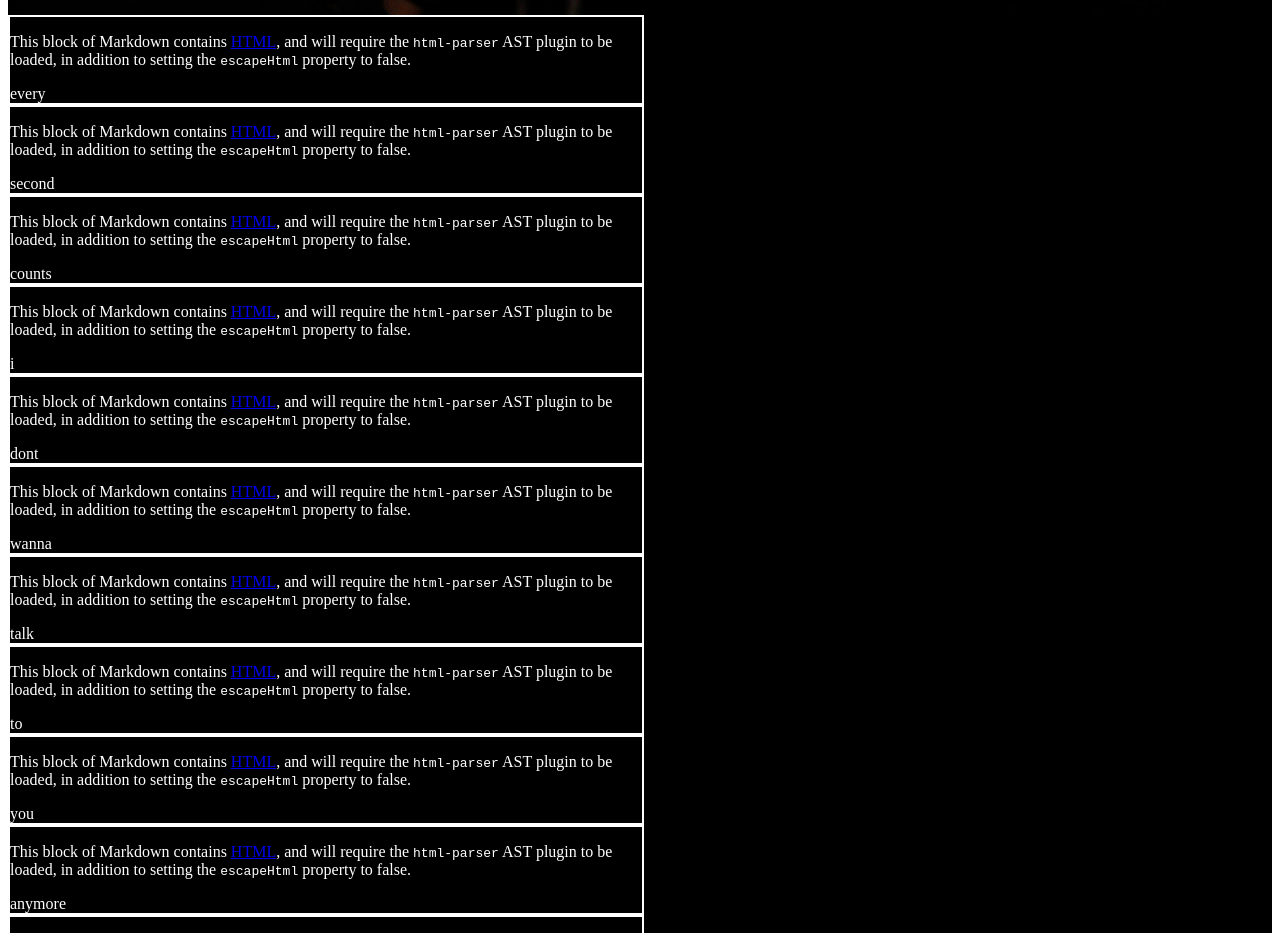
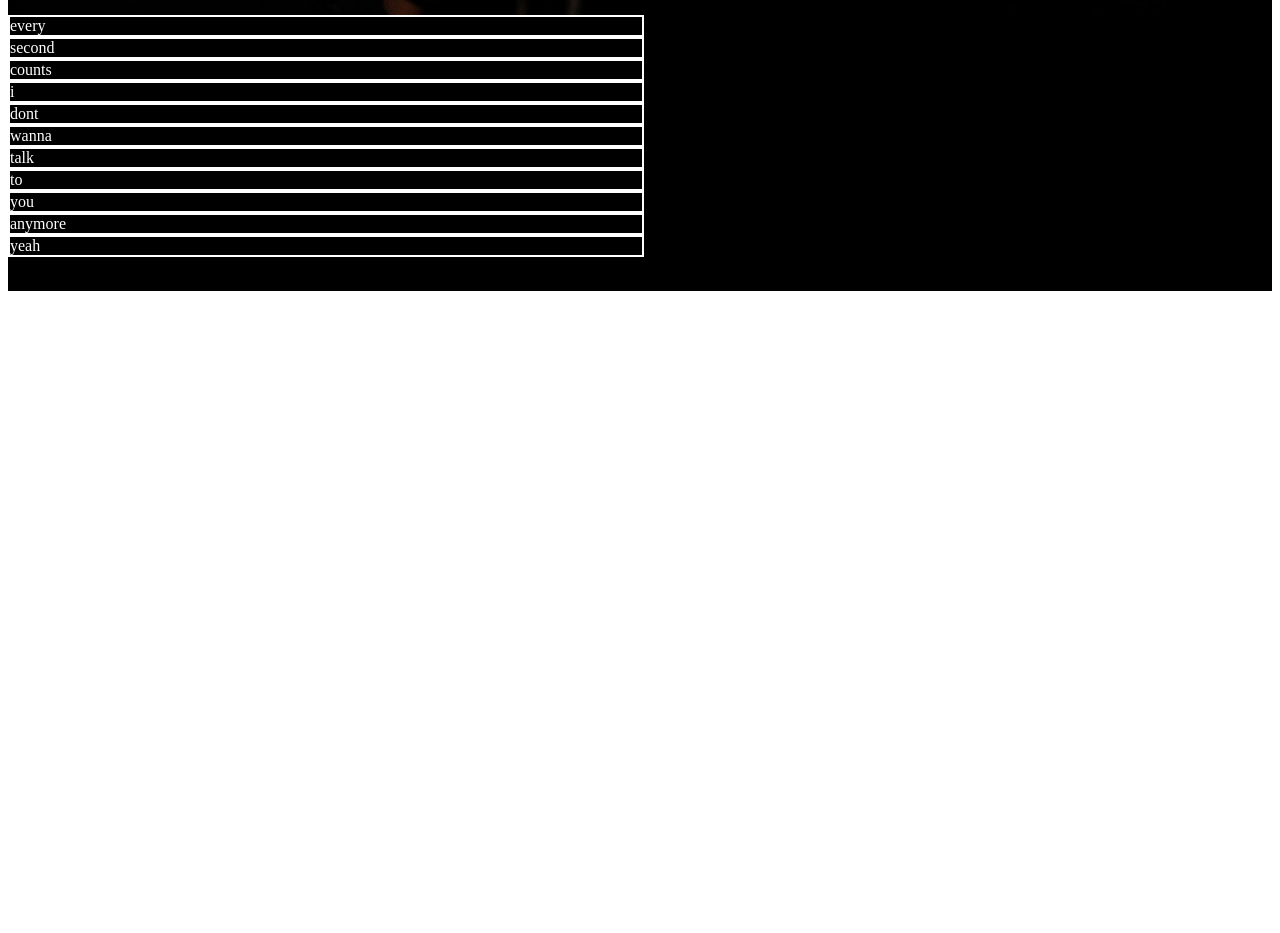
Before and after one commit to amielmon/timeline, a Next.js app: page / in a window 1280 px wide. Shown: the part 860-1793 px from the top of the page. After the commit the page ends 1167 px from the top, so only its background shows below. Built offline with nearby package versions, Linux system fonts and the light colour scheme.

Commit message:
Remove markdown dependency

```diff
--- a/components/EventNode/index.js
+++ b/components/EventNode/index.js
@@ -1,12 +1,11 @@
 import React from 'react'
 import styles from './style.module.css'
-import ReactMarkdown from 'react-markdown/with-html'
 
-function EventNode({markdown, text}) {
+function EventNode({text, embed}) {
   return (
   <div className={styles.container}>
-    <ReactMarkdown className={styles.eventBody} escapeHtml={false} source={markdown}/>
     <span className={styles.date}>{text}</span>
+    <span>{embed}</span>
   </div>
   )
 }
--- a/package.json
+++ b/package.json
@@ -10,7 +10,6 @@
   "dependencies": {
     "next": "^9.4.4",
     "react": "^16.13.1",
-    "react-dom": "^16.13.1",
-    "react-markdown": "^4.3.1"
+    "react-dom": "^16.13.1"
   }
 }
--- a/pages/index.js
+++ b/pages/index.js
@@ -5,8 +5,7 @@ import Header from '../components/Header'
 import styles from '../styles/index.module.css'
 
 export default function Home() {
-  const markdown = `This block of Markdown contains <a href="https://en.wikipedia.org/wiki/HTML" target="_blank">HTML</a>, and will require the <code>html-parser</code> AST plugin to be loaded, in addition to setting the <code class="prop">escapeHtml</code> property to false.`
-  const aboutTitle = `<h1><b>George Floyd Protests</b></h1>\n`
+  const aboutTitle = `George Floyd Protests\n`
   const text = `We can no longer trust the media to tell the people’s story. So we created a timeline to highlight the different stories people have shared during the Black Lives Matter protests following George Floyd’s death, so that our history is not rewritten or forgotten.`
 
   return (
@@ -15,21 +14,21 @@ export default function Home() {
       <div className={styles.about}>
         <div className={styles.bg}>
           <span className={styles.text} >
-            <EventNode markdown={aboutTitle + text} />
+            <EventNode text={aboutTitle + text} />
           </span>
         </div>
       </div>
-      <EventNode markdown={markdown} text='every'/>
-      <EventNode markdown={markdown} text='second'/>
-      <EventNode markdown={markdown} text='counts'/>
-      <EventNode markdown={markdown} text='i'/>
-      <EventNode markdown={markdown} text='dont'/>
-      <EventNode markdown={markdown} text='wanna'/>
-      <EventNode markdown={markdown} text='talk'/>
-      <EventNode markdown={markdown} text='to'/>
-      <EventNode markdown={markdown} text='you'/>
-      <EventNode markdown={markdown} text='anymore'/>
-      <EventNode markdown={markdown} text='yeah'/>
+      <EventNode text='every' />
+      <EventNode text='second'/>
+      <EventNode text='counts'/>
+      <EventNode text='i'/>
+      <EventNode text='dont'/>
+      <EventNode text='wanna'/>
+      <EventNode text='talk'/>
+      <EventNode text='to'/>
+      <EventNode text='you'/>
+      <EventNode text='anymore'/>
+      <EventNode text='yeah'/>
       <p>pee</p>
     </body>
   )
```
Also changed, not shown: 1 other file (tests, documents, lock files or other folders).
